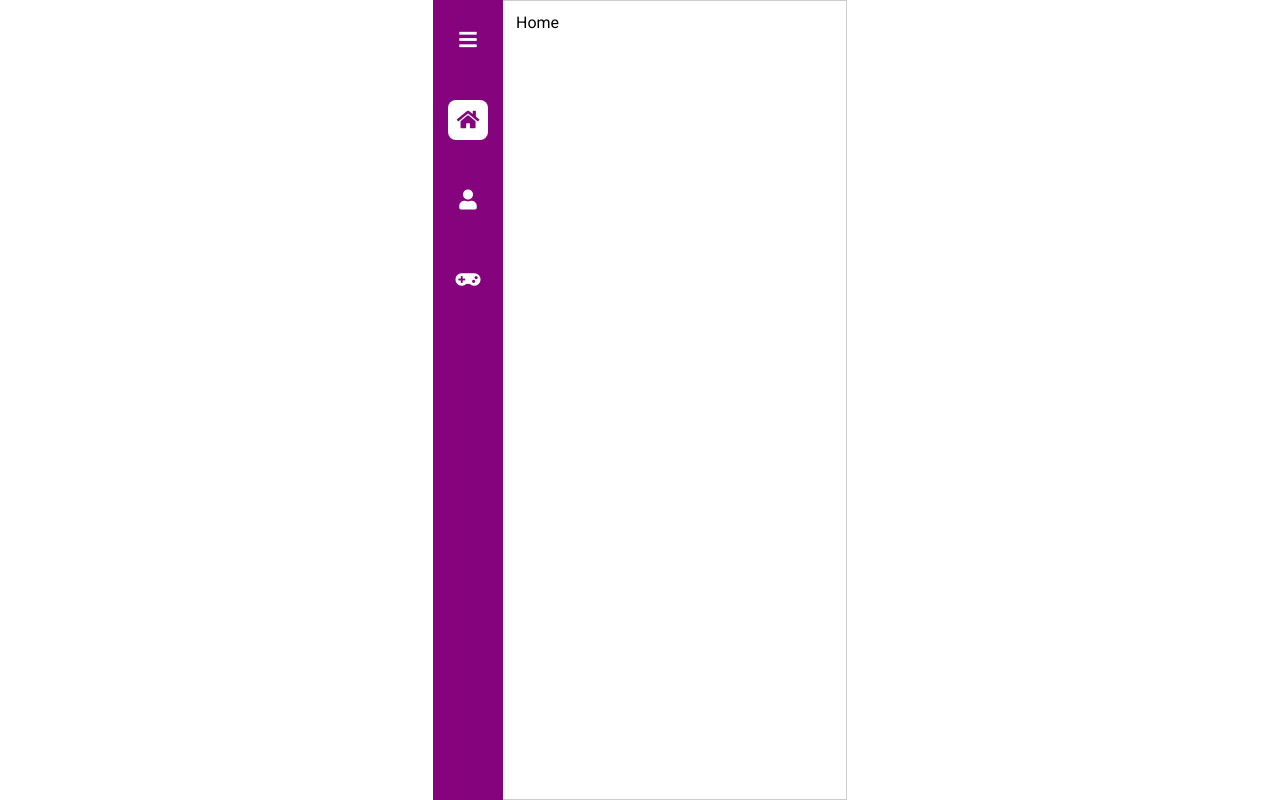
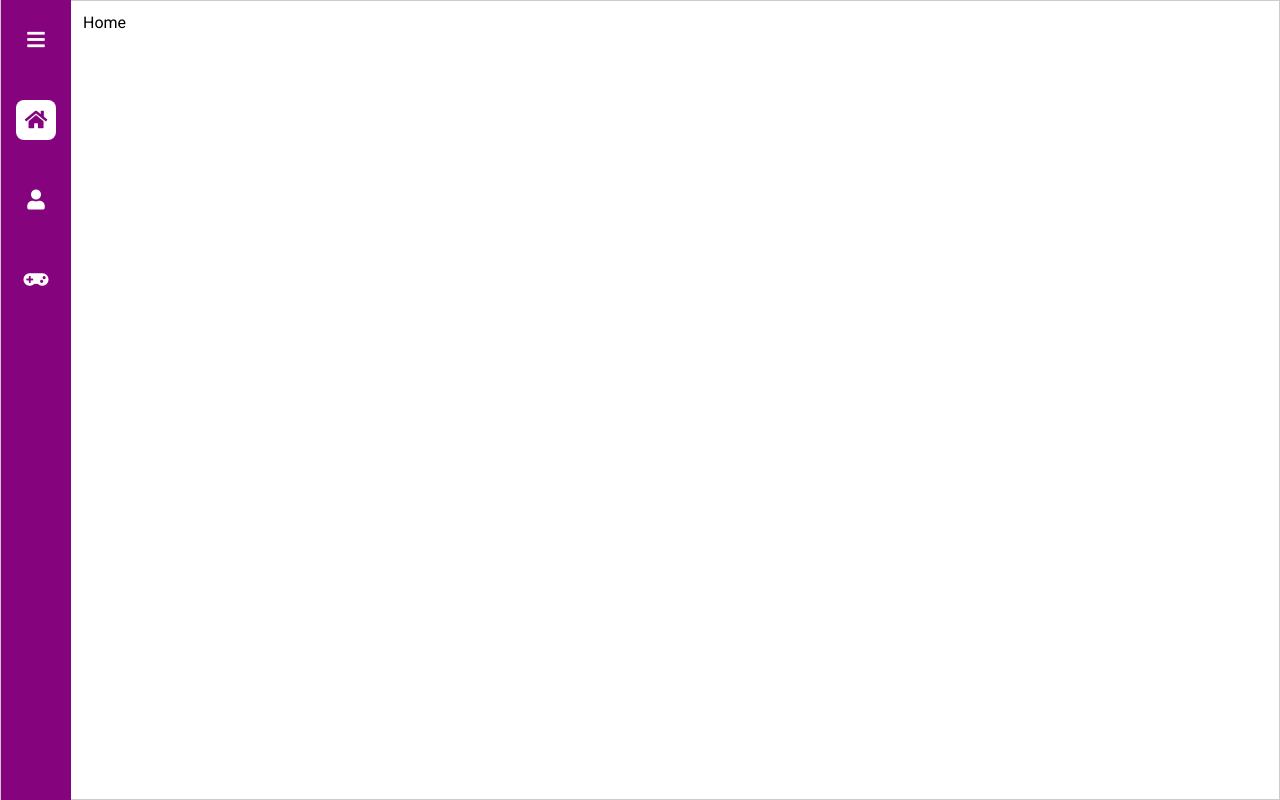
Before and after one commit to tgthuan2000/poker, a React (Create React App) app: page / in a window 1280 px wide. Built offline with nearby package versions, Linux system fonts and the light colour scheme; the HTML template or start-up script is replaced by a standard one.

Commit message:
fix screen app.css

```diff
--- a/src/App.css
+++ b/src/App.css
@@ -1,5 +1,5 @@
 :root{
-  --srceen-width: 414px;
+  --screen-width: 100%;
   --navbar-width: 70px;
   --primary-color: rgb(133, 4, 126);
   --secondary-color: #fff;
@@ -20,7 +20,7 @@ html{
 .App{
   background-color: var(--background-color);
   margin: auto;
-  width: var(--srceen-width);
+  width: var(--screen-width);
   height: 100vh;
   border: 1px solid #ccc;
   overflow-y: scroll;
@@ -33,5 +33,5 @@ html{
   margin-left: var(--navbar-width);
   padding: 12px;
   transition: all .3s ease;
-  width: calc(var(--srceen-width) - var(--navbar-width));
+  width: calc(var(--screen-width) - var(--navbar-width));
 }
```
